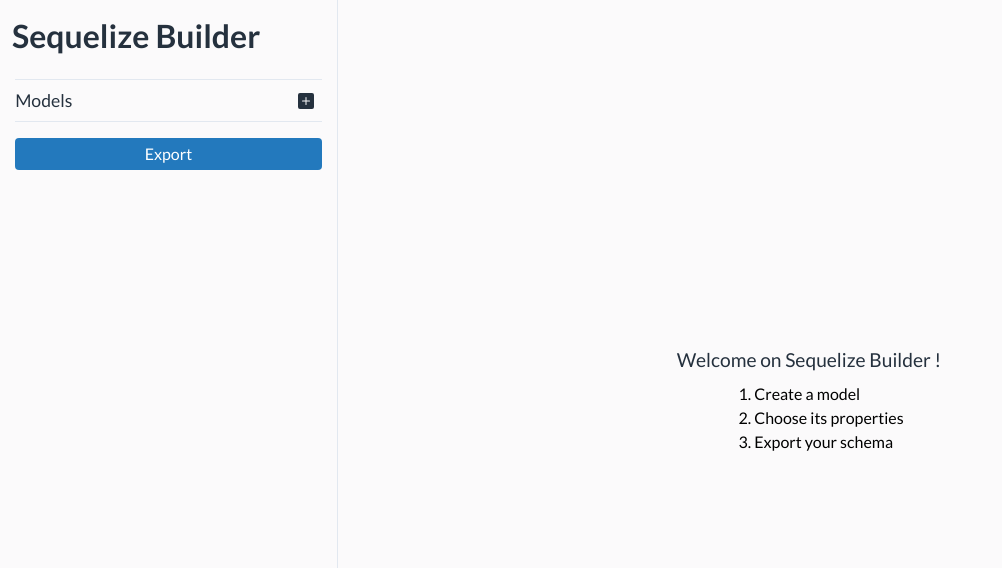
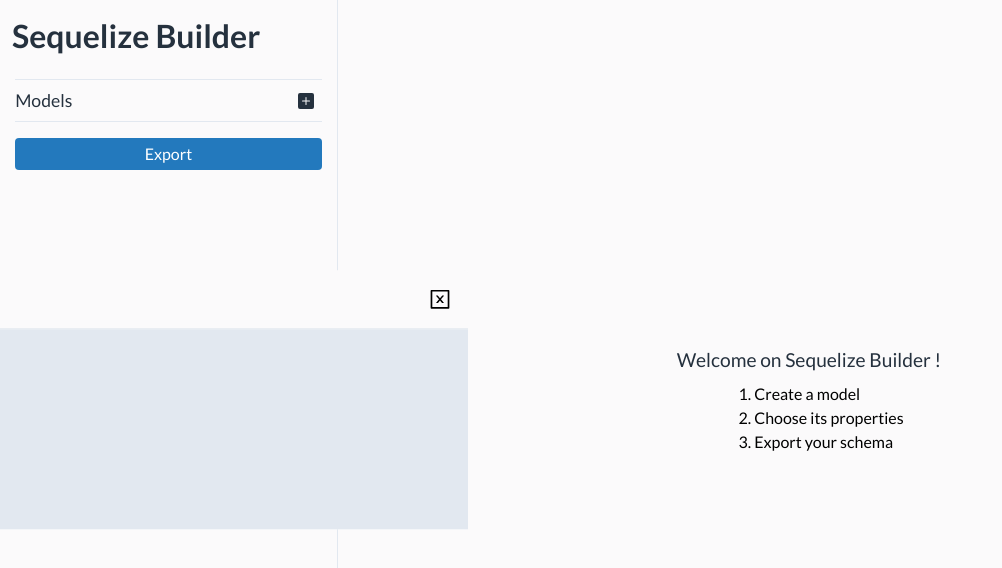
Before and after one commit to Ulysseassoo/SequelizeSchemaBuilder, a React (Vite) app: page / in a window 1280 px wide. Both pictures are taken after a click on the button "Export". Shown: the top 568 px of the page, without its empty margins (0-1002 px from the left). Built offline with nearby package versions, Linux system fonts and the light colour scheme.

Commit message:
generate schema result

```diff
--- a/src/Components/Field.jsx
+++ b/src/Components/Field.jsx
@@ -26,6 +26,7 @@
 							{type && <Button>{type}</Button>}
 							{required && <Button>Required</Button>}
 							{unique && <Button>Unique</Button>}
+							{primaryKey && <Button>Primary Key</Button>}
 						</Flex>
 					</Left>
 					<RiDeleteBin5Line onClick={() => deleteField()} />
@@ -85,6 +86,7 @@
 	border-radius: 0.25rem;
 	font-size: 0.9rem;
 	box-shadow: rgba(0, 0, 0, 0.02) 0px 1px 3px 0px, rgba(27, 31, 35, 0.15) 0px 0px 0px 1px;
+	user-select: none;
 `
 const Flex = styled.div`
 	display: flex;
@@ -100,6 +102,7 @@
 	${({ isAdded }) =>
 		isAdded &&
 		css`
+			user-select: none;
 			flex-direction: row;
 			justify-content: space-between;
 			align-items: center;
--- a/src/Components/Modal.jsx
+++ b/src/Components/Modal.jsx
@@ -4,7 +4,7 @@
 import { useForm } from "react-hook-form"
 import { DataContext } from "../Provider/DataProvider"
 
-const Modal = ({ field, setOnOpen, id }) => {
+const Modal = ({ field, setOnOpen, id, exported, data }) => {
 	const context = useContext(DataContext)
 	const { dispatch, state } = context
 	const {
@@ -21,6 +21,24 @@
 	useEffect(() => {
 		setValue("type", field)
 	}, [])
+
+	if (exported) {
+		return (
+			<Container>
+				<Header>
+					<Title>Schema Result</Title>
+					<AiOutlineCloseSquare onClick={() => setOnOpen(false)} />
+				</Header>
+				<Body>
+					<Box>
+						<pre>
+							<code>{data}</code>
+						</pre>
+					</Box>
+				</Body>
+			</Container>
+		)
+	}
 	return (
 		<Container>
 			<Header>
@@ -31,10 +49,10 @@
 				<form onSubmit={handleSubmit(onSubmit)}>
 					<input type="text" placeholder="type" disabled={true} {...register("type", {})} />
 					<input type="text" placeholder="name" {...register("name", {})} />
-					<input type="text" placeholder="default value" {...register("default value", {})} />
+					<input type="text" placeholder="default value" {...register("defaultValue", {})} />
 					<input type="checkbox" {...register("required", {})} />
 					<input type="checkbox" {...register("null", {})} />
-					<input type="checkbox" {...register("primary key", {})} />
+					<input type="checkbox" {...register("primaryKey", {})} />
 					<input type="checkbox" {...register("unique", {})} />
 					<Button special type="submit">
 						Add
@@ -56,6 +74,14 @@
 	background: ${({ theme }) => theme.primary};
 	z-index: 99;
 	border-radius: 0.25rem;
+`
+
+const Box = styled.div`
+	padding: 1rem;
+	height: 200px;
+	background-color: ${({ theme }) => theme.borders};
+	overflow-y: scroll;
+	color: ${({ theme }) => theme.secondarytext};
 `
 
 const Header = styled.div`
--- a/src/Components/Sidebar.jsx
+++ b/src/Components/Sidebar.jsx
@@ -1,17 +1,31 @@
-import React, { useContext } from "react"
+import React, { useContext, useState } from "react"
 import styled, { css } from "styled-components"
 import Category from "./Category"
 import { BsPlusSquareFill } from "react-icons/bs"
 import Card from "./Card"
 import { DataContext } from "../Provider/DataProvider"
+import Modal from "./Modal"
 
 const Sidebar = () => {
 	const context = useContext(DataContext)
 	const { state } = context
+	const [onOpen, setOnOpen] = useState(false)
 
-	// const generateSchema = () => {
-
-	// }
+	const generateSchema = () => {
+		let schema = []
+		state.data.forEach((model) => {
+			schema.push(`const ${model.name} = sequelize.define('${model.name}', {`)
+			model.properties.map((property) => {
+				schema.push(`${property.name}: {type: DataTypes.${property.type.toUpperCase()}`)
+				property.defaultValue && schema.push(`,\ndefaultValue:${property.defaultValue}`)
+				property.primaryKey && schema.push(`,\nprimaryKey:true`)
+				property.null && schema.push(`,\nallowNull:true`)
+				schema.push("}")
+			})
+			schema.push("}")
+		})
+		return JSON.stringify(schema.join(""))
+	}
 
 	return (
 		<Container>
@@ -23,9 +37,12 @@
 					})}
 				</Category>
 				<Category text="">
-					<Button active={true}>Export</Button>
+					<Button active={true} onClick={() => setOnOpen(true)}>
+						Export
+					</Button>
 				</Category>
 			</Scroller>
+			{onOpen && <Modal exported setOnOpen={setOnOpen} data={generateSchema()} />}
 		</Container>
 	)
 }
```
